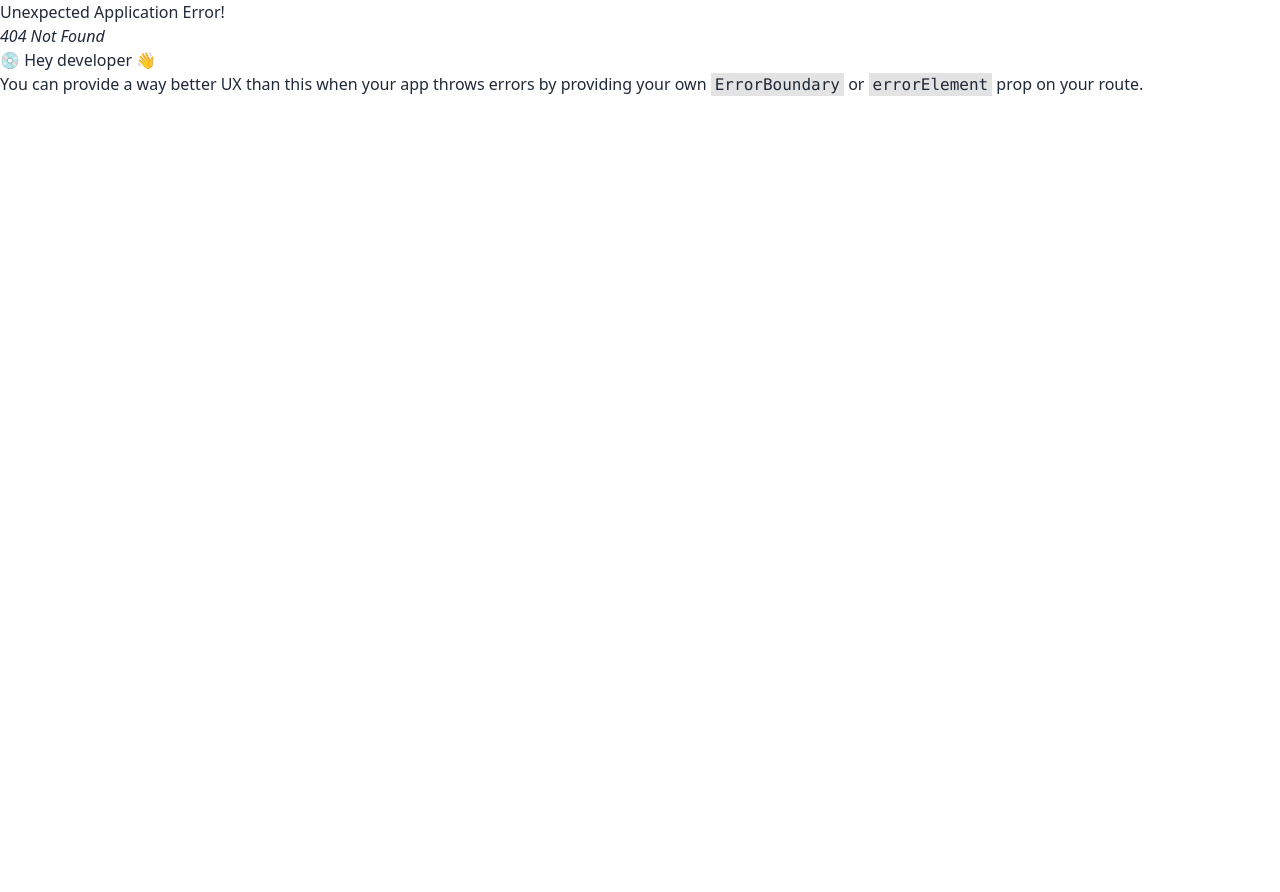
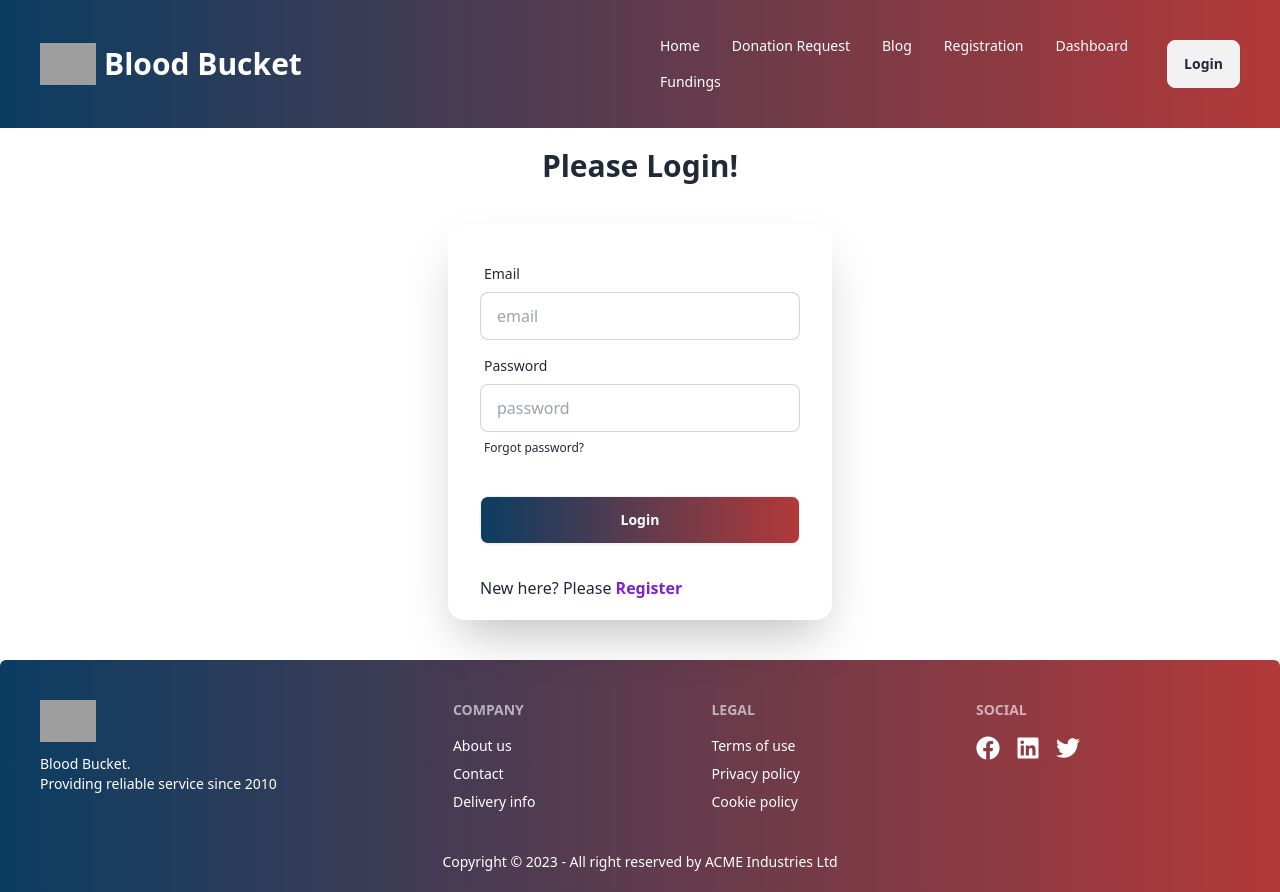
Before and after one commit to dronatoo21/blood-bucket-19, a React (Vite) app: page /login in a window 1280 px wide. Before the commit this address had no page. Before the commit the page ends 800 px from the top, so only its background shows below. Built offline with nearby package versions, Linux system fonts and the light colour scheme; no server answers; grey boxes are pictures that could not be loaded.

Commit message:
added login page and implement login with firebase

```diff
--- a/package.json
+++ b/package.json
@@ -10,6 +10,7 @@
     "preview": "vite preview"
   },
   "dependencies": {
+    "firebase": "^10.7.0",
     "localforage": "^1.10.0",
     "lottie-react": "^2.4.0",
     "match-sorter": "^6.3.1",
@@ -17,7 +18,9 @@
     "react-dom": "^18.2.0",
     "react-icons": "^4.12.0",
     "react-router-dom": "^6.20.0",
-    "sort-by": "^1.2.0"
+    "react-toastify": "^9.1.3",
+    "sort-by": "^1.2.0",
+    "sweetalert2": "^11.10.1"
   },
   "devDependencies": {
     "@types/react": "^18.2.37",
--- /dev/null
+++ b/src/Firebase/Firebase.config.js
@@ -0,0 +1,17 @@
+// Import the functions you need from the SDKs you need
+import { initializeApp } from "firebase/app";
+// TODO: Add SDKs for Firebase products that you want to use
+// https://firebase.google.com/docs/web/setup#available-libraries
+
+// Your web app's Firebase configuration
+const firebaseConfig = {
+    apiKey: import.meta.env.VITE_apiKey,
+    authDomain: import.meta.env.VITE_authDomain,
+    projectId: import.meta.env.VITE_projectId,
+    storageBucket: import.meta.env.VITE_storageBucket,
+    messagingSenderId: import.meta.env.VITE_messagingSenderId,
+    appId: import.meta.env.VITE_appId,
+};
+
+// Initialize Firebase
+export const app = initializeApp(firebaseConfig);
--- a/src/Layout/Main.jsx
+++ b/src/Layout/Main.jsx
@@ -1,6 +1,8 @@
 import { Outlet } from 'react-router-dom';
 import Footer from '../Pages/Shared/Footer/Footer';
 import Navbar from '../Pages/Shared/Navbar/Navbar';
+import { ToastContainer } from 'react-toastify';
+import 'react-toastify/dist/ReactToastify.css';
 
 const Main = () => {
     return (
@@ -8,6 +10,7 @@ const Main = () => {
             <Navbar/>
             <Outlet/>
             <Footer/>
+            <ToastContainer/>
         </div>
     );
 };
--- /dev/null
+++ b/src/Pages/Login/Login.jsx
@@ -0,0 +1,69 @@
+import { useContext, useState } from "react";
+import { Link, useLocation, useNavigate } from "react-router-dom";
+import { AuthContext } from "../../Providers/AuthProvider";
+import { toast } from "react-toastify";
+
+const Login = () => {
+    const { Login } = useContext(AuthContext)
+    const [loginErrorMsg, setLoginErrorMsg] = useState('');
+    const [successMsg, setSuccessMsg] = useState('');
+    const navigate = useNavigate();
+    const location = useLocation();
+
+    const handleLogin = e => {
+        e.preventDefault();
+        const form = e.target;
+        const email = form.email.value;
+        const password = form.password.value;
+        setLoginErrorMsg('');
+        setSuccessMsg('');
+        Login(email, password)
+        .then(res => {
+            setSuccessMsg('Login Successful');
+            toast('Login Successful');
+            navigate(location?.state ? location.state : '/');
+            console.log(res.data);
+        })
+        .catch(error => {
+            setLoginErrorMsg(error.message);
+        })
+    }
+    return (
+        <div className="my-5">
+          <h1 className="text-3xl font-semibold text-center">Please Login!</h1>
+            <div className="hero my-10">
+                <div className="card flex-shrink-0 w-full max-w-sm shadow-2xl bg-base-100">
+                  <form onSubmit={handleLogin} className="card-body">
+                    <div className="form-control">
+                      <label className="label">
+                        <span className="label-text">Email</span>
+                      </label>
+                      <input type="email" placeholder="email" name="email" className="input input-bordered" required />
+                    </div>
+                    <div className="form-control">
+                      <label className="label">
+                        <span className="label-text">Password</span>
+                      </label>
+                      <input type="password" placeholder="password" name="password" className="input input-bordered" required />
+                      <label className="label">
+                        <a href="#" className="label-text-alt link link-hover">Forgot password?</a>
+                      </label>
+                    </div>
+                    <div className="form-control mt-6">
+                      <button className="btn bg-gradient-to-r from-[#0a3d62] to bg-[#b33939] text-white">Login</button>
+                    </div>
+                  </form>
+                  {
+                    loginErrorMsg && <p className="text-red-700 px-8 pb-5">{loginErrorMsg}</p>
+                  }
+                  {
+                    successMsg && <p className="text-green-500 px-8 pb-5">{successMsg}</p>
+                  }
+                  <p className="px-8 pb-5">New here? Please <Link className="text-purple-700 font-bold" to="/registration">Register</Link></p>
+                </div>
+            </div>
+        </div>
+    );
+};
+
+export default Login;
--- /dev/null
+++ b/src/Pages/Registration/Registration.jsx
@@ -0,0 +1,9 @@
+const Registration = () => {
+    return (
+        <div>
+            <h1>registration</h1>
+        </div>
+    );
+};
+
+export default Registration;
--- a/src/Pages/Shared/Navbar/Navbar.jsx
+++ b/src/Pages/Shared/Navbar/Navbar.jsx
@@ -32,7 +32,7 @@ const Navbar = () => {
                   {links}
                 </ul>
               </div>
-                <button className="btn btn-outline border-white text-white">Login</button>
+                <NavLink  style={({ isActive })=> ({background: isActive ? "#0a3d62" : "transparent", borderRadius: '10px'})} to='/login'><button className="btn">Login</button></NavLink>
               </div>
             </div>
         </div>
--- /dev/null
+++ b/src/Providers/AuthProvider.jsx
@@ -0,0 +1,38 @@
+import { createContext, useEffect, useState } from "react";
+import { getAuth, onAuthStateChanged, signInWithEmailAndPassword } from "firebase/auth";
+import { app } from "../Firebase/Firebase.config";
+
+export const AuthContext = createContext(null)
+const auth = getAuth(app)
+
+const AuthProvider = ({children}) => {
+    const [user, setUser] = useState(null)
+    const [loading, setLoading] = useState(true)
+
+    const Login = (email, password) => {
+        setLoading(true);
+        return signInWithEmailAndPassword(auth, email, password)
+    }
+
+    useEffect(()=>{
+        const unsubscribe = onAuthStateChanged(auth, currentUser => {
+            setUser(currentUser)
+            setLoading(false)
+        })
+        return () => {
+            unsubscribe();
+        }
+    },[])
+
+    const authInfo= {user, loading, Login}
+
+    return (
+        <div>
+            <AuthContext.Provider value={authInfo}>
+                {children}
+            </AuthContext.Provider>
+        </div>
+    );
+};
+
+export default AuthProvider;
--- a/src/main.jsx
+++ b/src/main.jsx
@@ -5,11 +5,14 @@ import {
   RouterProvider,
 } from "react-router-dom";
 import { router } from './Routes/Routes.jsx';
+import AuthProvider from './Providers/AuthProvider.jsx';
 
 ReactDOM.createRoot(document.getElementById('root')).render(
   <React.StrictMode>
-    <div className='container mx-auto'>
-      <RouterProvider router={router} />
-    </div>
+    <AuthProvider>
+      <div className='container mx-auto'>
+        <RouterProvider router={router} />
+      </div>
+    </AuthProvider>
   </React.StrictMode>,
 )
```
Also changed, not shown: src/Routes/Routes.jsx (+10 -0 lines), .eslintrc.cjs, 1 other file (tests, documents, lock files or other folders).
